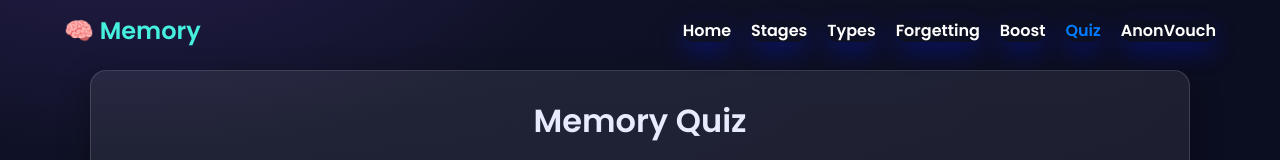
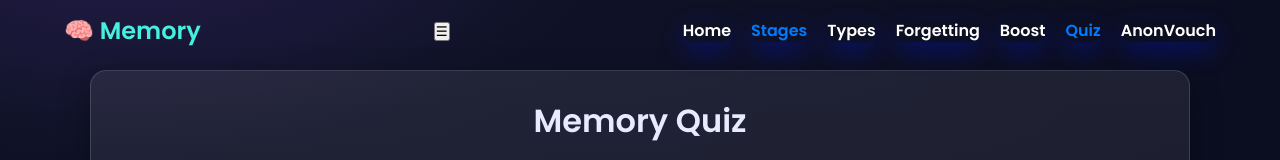
Before and after one commit to whosubrajit/memory, a plain HTML site: page quiz.html in a window 1280 px wide. Shown: the top 160 px of the page. Drawn offline with nearby package versions, Linux system fonts and the light colour scheme.

Commit message:
Update quiz.html

```diff
--- a/quiz.html
+++ b/quiz.html
@@ -10,9 +10,14 @@
 <nav class="nav">
   <div class="wrap">
     <div class="logo"><a href="index.html">🧠 Memory</a></div>
-    <ul>
+    <script src = "nav-toggle.js" defer></script>
+    <!-- hamburger toggle (keeps same class we used in JS) -->
+    <button class="menu-toggle" aria-label="Toggle menu" aria-expanded="false" aria-controls="main-nav">☰</button>
+
+    <!-- nav links (id + class used by CSS/JS) -->
+    <ul id="main-nav" class="nav-links">
       <li><a class="btn" href="index.html">Home</a></li>
-      <li><a class="btn" href="stages.html">Stages</a></li>
+      <li><a class="btn active" href="stages.html">Stages</a></li>
       <li><a class="btn" href="types.html">Types</a></li>
       <li><a class="btn" href="forget.html">Forgetting</a></li>
       <li><a class="btn" href="boost.html">Boost</a></li>
```
